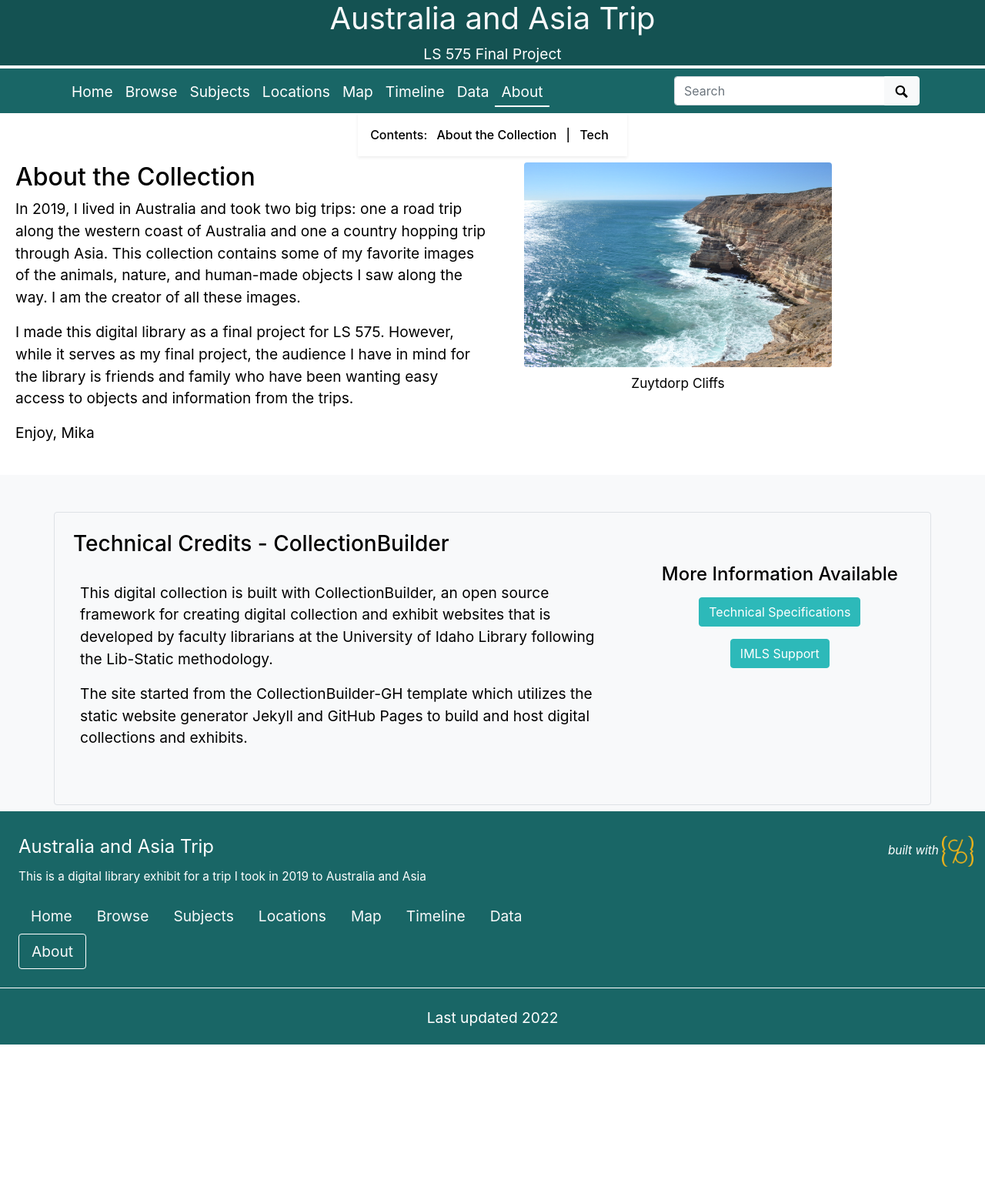
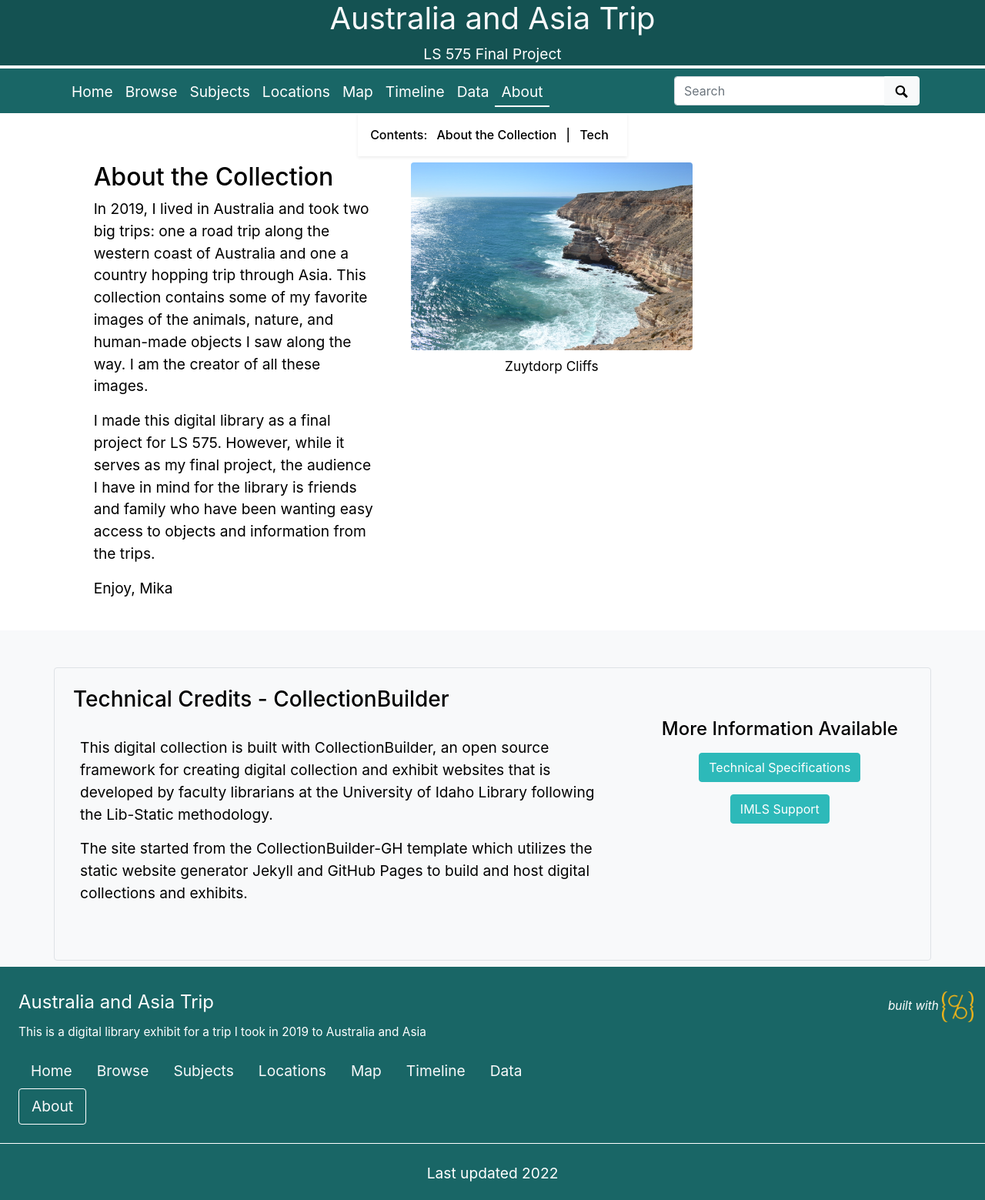
Before and after one commit to mikasmith97/final.github.io, a Jekyll site: the page built from pages/about.md, in a window 1280 px wide. Shown: the whole page at 77% size. Built offline with Jekyll 4.4.1, drawn with Linux system fonts in a browser that asks for light colours; before the commit the page ends 1357 px from its top, so only the background shows below that.

Commit message:
Update about.html

```diff
--- a/_layouts/about.html
+++ b/_layouts/about.html
@@ -5,8 +5,8 @@ layout: default
 {% include feature/nav-menu.html sections="About the Collection" %}
 </div>
 
-<div class="row" style="padding-left: 20px">
-  <div class="col-md-6">
+<div class="row offset-md-1">
+  <div class="col-md-4">
     <h2>About the Collection</h2>
     <p>In 2019, I lived in Australia and took two big trips: one a road trip along the western coast of Australia and one a country hopping trip through Asia. This collection contains some of my favorite images of the animals, nature, and human-made objects I saw along the way. I am the creator of all these images. </p>
 
```
